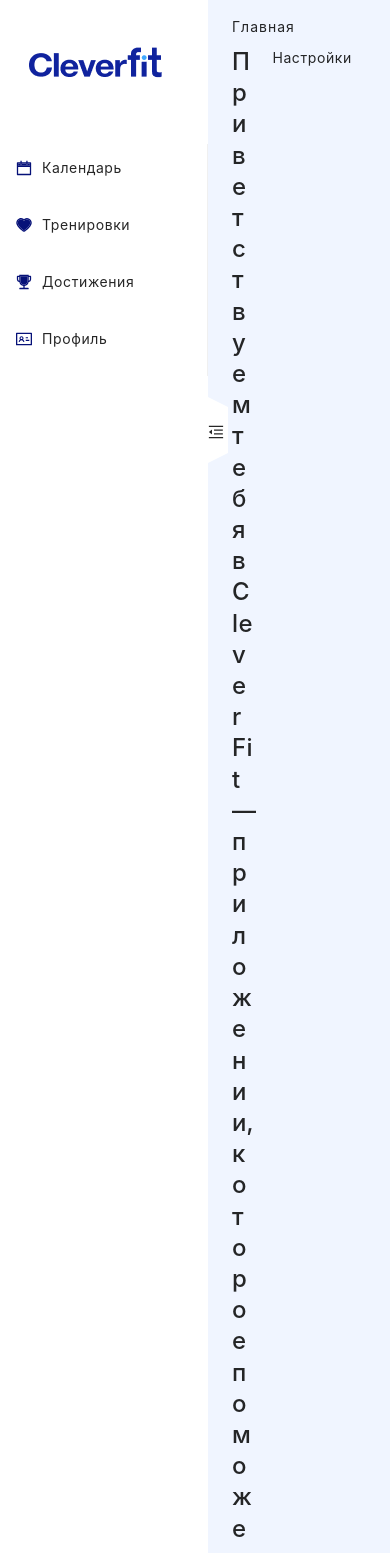
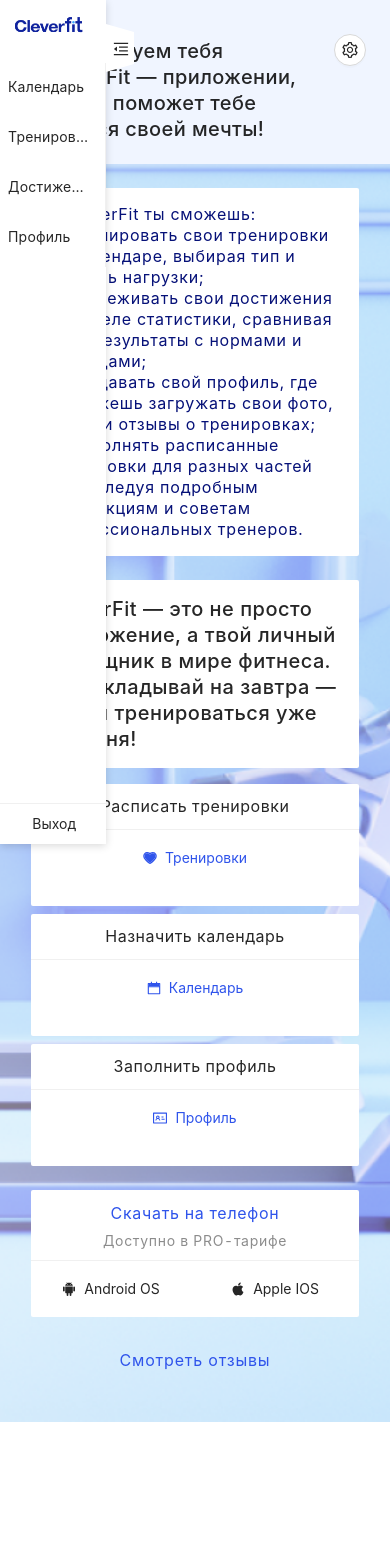
Before and after one commit to ClevertecFrontendLab/wrunika, a React (Vite) app: page / in a window 390 px wide. Shown: the top 1553 px of the page. After the commit the page ends 1422 px from the top, so only its background shows below. Built offline with nearby package versions, Linux system fonts and the light colour scheme.

Commit message:
feat: add styles for 360px

```diff
--- a/src/components/action-card/action-card.module.css
+++ b/src/components/action-card/action-card.module.css
@@ -34,3 +34,12 @@
         text-align: left;
     }
 }
+
+@media (max-width: 576px) {
+    .action {
+        width: 20.5rem;
+    }
+    .action_title {
+        text-align: center;
+    }
+}
--- a/src/components/download-card/download-card.module.css
+++ b/src/components/download-card/download-card.module.css
@@ -37,3 +37,16 @@
     line-height: 1.125rem;
     color: var(--text-color);
 }
+
+@media (max-width: 576px) {
+    .download_card {
+        width: 20.5rem;
+    }
+    .download_body {
+        align-items: center;
+        padding-top: 0.8rem;
+    }
+    button.download_btn {
+        width: 10.25rem;
+    }
+}
--- a/src/components/footer-component/footer-component.module.css
+++ b/src/components/footer-component/footer-component.module.css
@@ -29,3 +29,12 @@
         padding-top: 22.625rem;
     }
 }
+
+@media (max-width: 576px) {
+    .footer_wrapper {
+        padding: 0 1rem 2.625rem;
+        align-items: center;
+        flex-direction: column-reverse;
+        gap: 1.8rem;
+    }
+}
--- a/src/components/header-component/header-component.module.css
+++ b/src/components/header-component/header-component.module.css
@@ -9,6 +9,7 @@
 
 nav.breadcrumb {
     letter-spacing: 1px;
+    color: var(--text-color);
 }
 
 .header_content {
@@ -41,3 +42,13 @@
         letter-spacing: 0.4px;
     }
 }
+
+@media (max-width: 576px) {
+    header.header_background {
+        gap: 0;
+    }
+    div h1.title {
+        font-size: 1.25rem;
+        line-height: 1.625rem;
+    }
+}
--- a/src/components/header-component/header-component.tsx
+++ b/src/components/header-component/header-component.tsx
@@ -8,6 +8,7 @@
 export const HeaderComponent = ({ navbarCollapsed }: WithCollapsedPropsType) => {
     const screenWidth = useResize();
     const brFor834 = screenWidth === 834 && !navbarCollapsed && <br />;
+    const brFor576 = screenWidth <= 576 && <br />;
     const settingIcon = screenWidth <= 834 ? null : <SettingOutlined />;
 
     return (
@@ -17,12 +18,16 @@
             </Breadcrumb>
             <div className={s.header_content}>
                 <Typography.Title level={1} className={s.title}>
-                    Приветствуем тебя в CleverFit — приложении, <br />
-                    которое поможет тебе добиться своей {brFor834}мечты!
+                    Приветствуем тебя {brFor576}в CleverFit — приложении, <br />
+                    которое поможет тебе {brFor576}добиться своей {brFor834}мечты!
                 </Typography.Title>
-                <Button className={s.settings_btn} type='text' icon={settingIcon}>
-                    <Typography.Text className={s.settings_title}>Настройки</Typography.Text>
-                </Button>
+                {screenWidth <= 576 ? (
+                    <Button className={s.settings_btn} shape='circle' icon={<SettingOutlined />} />
+                ) : (
+                    <Button className={s.settings_btn} type='text' icon={settingIcon}>
+                        <Typography.Text className={s.settings_title}>Настройки</Typography.Text>
+                    </Button>
+                )}
             </div>
         </Layout.Header>
     );
--- a/src/components/main-content/main-content.module.css
+++ b/src/components/main-content/main-content.module.css
@@ -38,3 +38,18 @@
 .action_icon svg path {
     fill: var(--primary-text-color);
 }
+
+@media (max-width: 576px) {
+    .content_info_wrapper {
+        padding-inline: 1rem;
+        align-items: center;
+    }
+    .content_description {
+        max-width: 20.5rem;
+        min-height: 23rem;
+        padding: 1rem;
+    }
+    div.content_description div {
+        letter-spacing: 0.8px;
+    }
+}
--- a/src/components/main-content/main-content.tsx
+++ b/src/components/main-content/main-content.tsx
@@ -36,7 +36,7 @@
                     <Typography.Paragraph>С CleverFit ты сможешь:</Typography.Paragraph>
                     <Typography.Paragraph>
                         — планировать свои тренировки на календаре, выбирая тип
-                        {brFor834}и уровень нагрузки;
+                        {brFor834} и уровень нагрузки;
                     </Typography.Paragraph>
                     <Typography.Paragraph>
                         — отслеживать свои достижения в разделе статистики, {brFor834}сравнивая свои
@@ -54,7 +54,11 @@
                         инструкциям и советам профессиональных{brFor834} тренеров.
                     </Typography.Paragraph>
                 </div>
-                <Space direction='vertical' size={16}>
+                <Space
+                    style={screenWidth <= 576 ? { alignItems: 'center' } : undefined}
+                    direction='vertical'
+                    size={16}
+                >
                     <Typography.Title
                         level={4}
                         className={`${s.content_description} ${s.actions_description}`}
@@ -63,7 +67,11 @@
                         {brFor834And1440} в мире фитнеса. Не откладывай на завтра — начни
                         тренироваться{screenWidth === 1440 && <br />} уже сегодня!
                     </Typography.Title>
-                    <Space size={16} wrap>
+                    <Space
+                        style={screenWidth <= 576 ? { justifyContent: 'center' } : undefined}
+                        size={screenWidth <= 576 ? 8 : 16}
+                        wrap
+                    >
                         {cardInfo.map((c) => {
                             return (
                                 <ActionCard
--- a/src/components/navbar/navbar.module.css
+++ b/src/components/navbar/navbar.module.css
@@ -1,6 +1,7 @@
 .sidebar {
     position: relative;
     letter-spacing: 0.6px;
+    box-shadow: 0 2px 8px 0 rgba(0, 0, 0, 0.15);
 }
 
 .logo {
@@ -17,6 +18,17 @@
     border-left: 1.25rem solid var(--light-background-color);
     border-top: 0.625rem solid transparent;
     border-bottom: 0.625rem solid transparent;
+}
+
+[data-test-id='sider-switch-mobile'] {
+    height: 3rem;
+    width: 2rem;
+    padding: 0.3rem 0 1.5rem;
+    position: fixed;
+    top: 1.5rem;
+    border-left: 1.8rem solid var(--light-background-color);
+    border-top: 0.5rem solid transparent;
+    border-bottom: 0.5rem solid transparent;
 }
 
 .trigger{
@@ -50,3 +62,17 @@
         top: 47%;
     }
 }
+
+@media (max-width: 576px) {
+    aside.sidebar {
+        position: absolute;
+        height: 100vh;
+        letter-spacing: 0.2px;
+    }
+    .trigger{
+        margin-left: -1.3rem;
+    }
+    .exit_text {
+        padding-left: 0.9rem;
+    }
+}
--- a/src/components/navbar/navbar.tsx
+++ b/src/components/navbar/navbar.tsx
@@ -1,4 +1,4 @@
-import React, { useEffect, useState } from 'react';
+import React, { ReactNode, useEffect, useState } from 'react';
 import { Button, Divider, Layout, Menu, Typography } from 'antd';
 import {
     CalendarTwoTone,
@@ -8,6 +8,7 @@
     MenuUnfoldOutlined,
     TrophyTwoTone,
 } from '@ant-design/icons';
+import { useResize } from '@hooks/useResize.ts';
 import { exit, logoFit, logoFull } from './../../assets';
 import { NavbarMenuItemsType, NavbarPropsType } from './../../types';
 
@@ -15,38 +16,56 @@
 
 export const Navbar = ({ setNavbarCollapsed }: NavbarPropsType) => {
     const [collapsed, setCollapsed] = useState(false);
+    const screenWidth = useResize();
+    const isWidth576 = screenWidth <= 576;
+    const siderWidth = isWidth576 ? 106 : 208;
     useEffect(() => {
         setNavbarCollapsed(collapsed);
     }, [collapsed, setNavbarCollapsed]);
-    const switcherLeft = collapsed ? 64 : 208;
-    const logo = collapsed ? logoFit : logoFull;
-    const logoPadding = collapsed ? { paddingTop: 49, paddingBottom: 69 } : undefined;
-    const iconStyle = collapsed
+    const switcherLeft =
+        isWidth576 && !collapsed ? 106 : isWidth576 && collapsed ? 0 : collapsed ? 64 : 208;
+    const siderCollapsedWidth = isWidth576 ? 0 : 64;
+    const logo = collapsed && !isWidth576 ? logoFit : logoFull;
+    const logoWidth = isWidth576 ? { width: 106 } : undefined;
+    const logoPadding =
+        collapsed && !isWidth576
+            ? { paddingTop: 49, paddingBottom: 69 }
+            : screenWidth <= 576
+            ? { paddingTop: 8, paddingBottom: 22, paddingLeft: 0 }
+            : undefined;
+    const iconStyle = isWidth576
+        ? { marginBottom: 10, paddingLeft: 8 }
+        : collapsed && !isWidth576
         ? { marginBottom: 17, paddingLeft: 21 }
         : { marginBottom: 17, paddingLeft: 16 };
+    const getMenuIcon = (icon: ReactNode) => {
+        return !isWidth576 ? icon : null;
+    };
 
     const items: NavbarMenuItemsType[] = [
         {
             key: '1',
-            icon: <CalendarTwoTone className={s.icon} />,
+            icon: getMenuIcon(<CalendarTwoTone className={s.icon} />),
             label: 'Календарь',
             style: iconStyle,
         },
         {
             key: '2',
-            icon: <HeartTwoTone className={s.icon} />,
+            icon: getMenuIcon(<HeartTwoTone className={s.icon} />),
             label: 'Тренировки',
             style: iconStyle,
         },
         {
             key: '3',
-            icon: <TrophyTwoTone className={s.icon} />,
+            icon: getMenuIcon(<TrophyTwoTone className={s.icon} />),
             label: 'Достижения',
             style: iconStyle,
         },
         {
             key: '4',
-            icon: <IdcardOutlined style={{ color: '#061178' }} className={s.icon_profile} />,
+            icon: getMenuIcon(
+                <IdcardOutlined style={{ color: '#061178' }} className={s.icon_profile} />,
+            ),
             label: 'Профиль',
             style: iconStyle,
         },
@@ -59,21 +78,21 @@
                 trigger={null}
                 collapsible
                 collapsed={collapsed}
-                collapsedWidth={64}
-                width={208}
+                collapsedWidth={siderCollapsedWidth}
+                width={siderWidth}
                 className={s.sidebar}
             >
                 <div className={s.logo} style={logoPadding}>
-                    <img src={logo} alt='logo' />
+                    <img style={logoWidth} src={logo} alt='logo' />
                 </div>
-                <Menu style={{}} mode='inline' defaultSelectedKeys={['']} items={items} />
+                <Menu mode='inline' defaultSelectedKeys={['']} items={items} />
                 <div className={s.exit}>
                     <Divider style={{ margin: 0 }} />
                     <Button
                         className={s.exit_btn}
                         size='middle'
                         type='text'
-                        icon={<img alt='exit' src={exit} />}
+                        icon={isWidth576 ? null : <img alt='exit' src={exit} />}
                     >
                         {collapsed ? null : (
                             <Typography.Text className={s.exit_text}>Выход</Typography.Text>
@@ -81,7 +100,10 @@
                     </Button>
                 </div>
             </Layout.Sider>
-            <div data-test-id='sider-switch' style={{ left: switcherLeft }}>
+            <div
+                data-test-id={isWidth576 ? 'sider-switch-mobile' : 'sider-switch'}
+                style={{ left: switcherLeft }}
+            >
                 {React.createElement(collapsed ? MenuUnfoldOutlined : MenuFoldOutlined, {
                     className: s.trigger,
                     onClick: () => setCollapsed(!collapsed),
```
